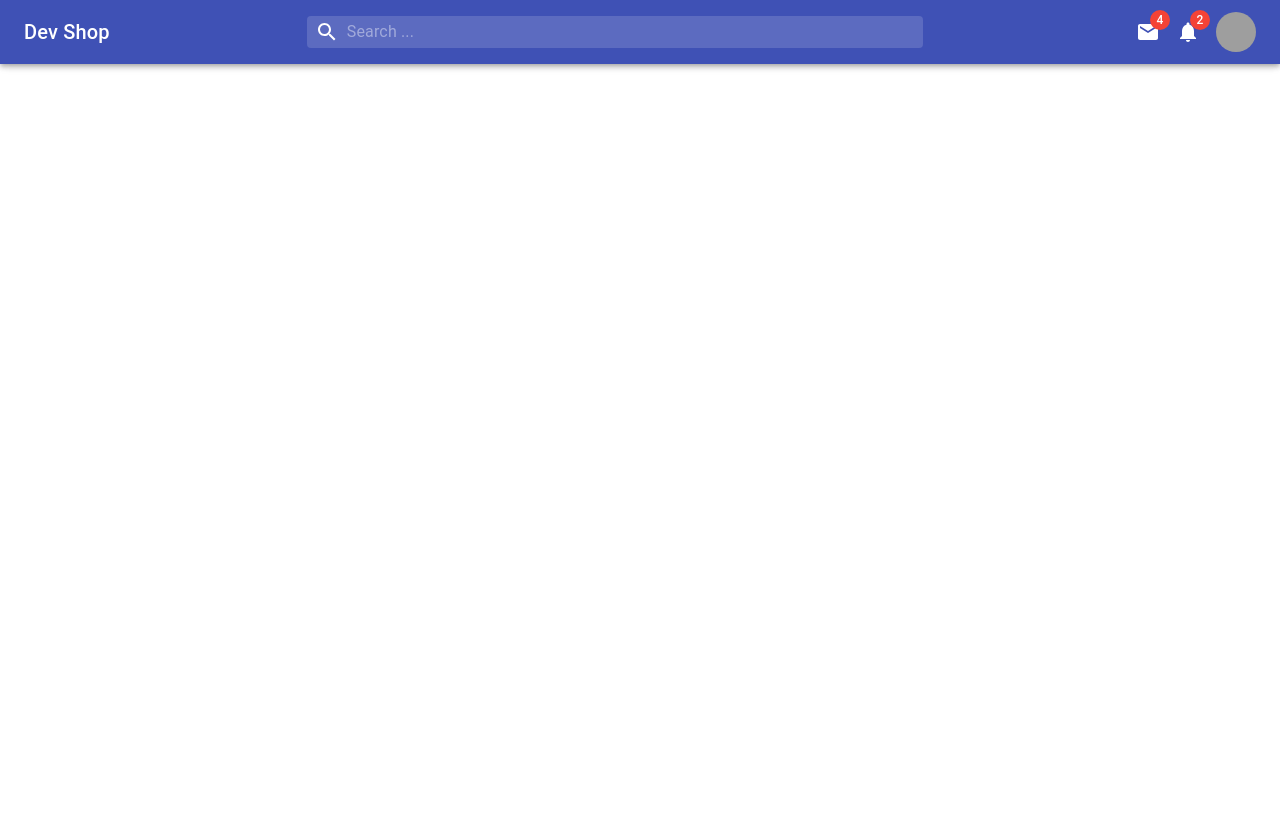
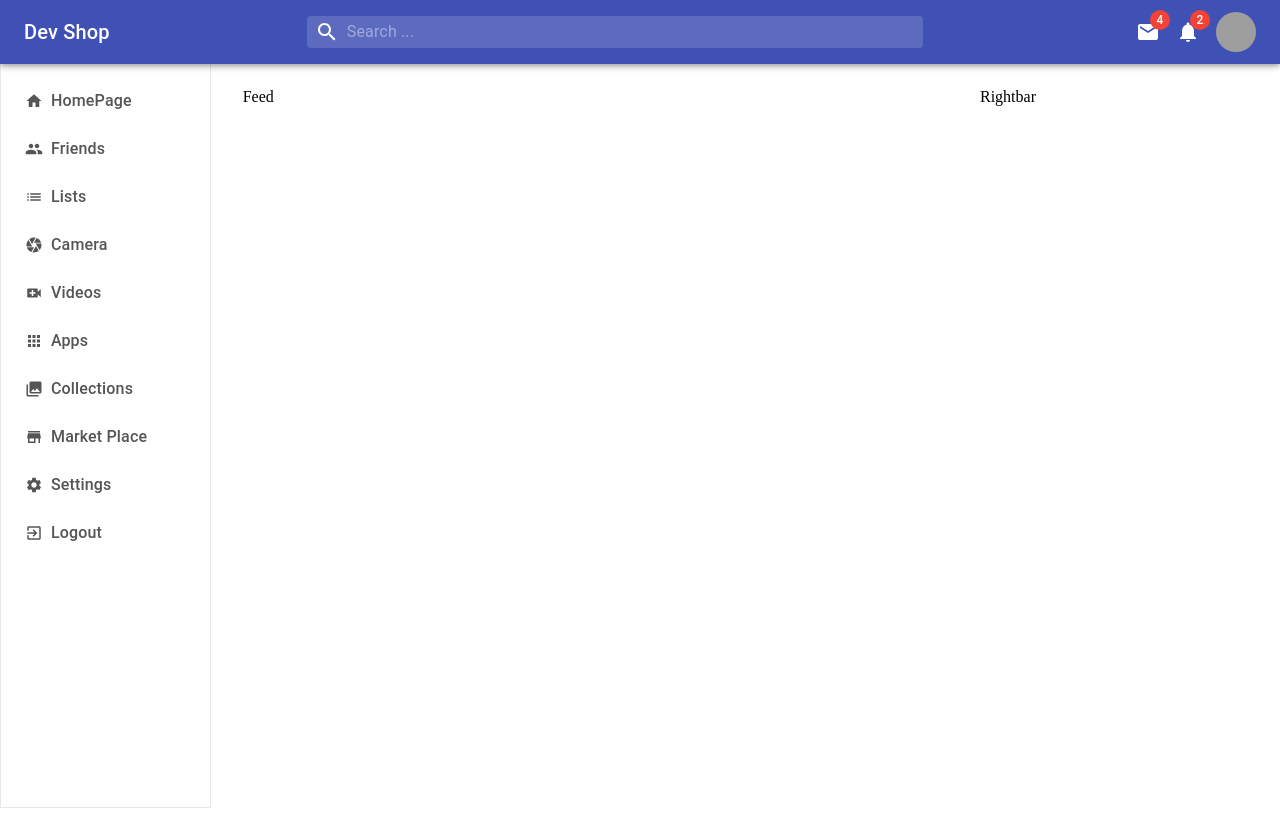
Before and after one commit to sandipswain/Dev_Social, a React (Create React App) app: page / in a window 1280 px wide. Built offline with nearby package versions, Linux system fonts and the light colour scheme; grey boxes are pictures that could not be loaded.

Commit message:
Done with the Leftbar"

```diff
--- a/src/App.jsx
+++ b/src/App.jsx
@@ -1,12 +1,33 @@
-import { makeStyles } from "@material-ui/core";
+import { Grid, makeStyles } from "@material-ui/core";
+import { Leftbar } from "./components/Leftbar";
 import { Navbar } from "./components/Navbar";
+import { Rightbar } from "./components/Rightbar";
+import { Feed } from "./components/Feed";
 
-const useStyles = makeStyles((theme) => ({}));
+const useStyles = makeStyles((theme) => ({
+  right: {
+    [theme.breakpoints.down("sm")]: {
+      display: "none",
+    },
+  },
+}));
 
 function App() {
+  const classes = useStyles();
   return (
     <div className="App">
       <Navbar />
+      <Grid container>
+        <Grid item sm={2} xs={2}>
+          <Leftbar />
+        </Grid>
+        <Grid item sm={7} xs={10}>
+          <Feed />
+        </Grid>
+        <Grid item sm={3} className={classes.right}>
+          <Rightbar />
+        </Grid>
+      </Grid>
     </div>
   );
 }
--- a/src/components/Feed.jsx
+++ b/src/components/Feed.jsx
@@ -1,9 +1,11 @@
-import React from 'react'
-
+import React from "react";
+import { Container, makeStyles } from "@material-ui/core";
+const useStyles = makeStyles((theme) => ({
+  container: {
+    paddingTop: theme.spacing(10),
+  },
+}));
 export const Feed = () => {
-    return (
-        <div>
-
-        </div>
-    )
-}
+  const classes = useStyles();
+  return <Container className={classes.container}>Feed</Container>;
+};
--- a/src/components/Leftbar.jsx
+++ b/src/components/Leftbar.jsx
@@ -1,5 +1,97 @@
 import React from "react";
+import { Container, makeStyles, Typography } from "@material-ui/core";
+import {
+  Apps,
+  Camera,
+  Collections,
+  ExitToApp,
+  Home,
+  List,
+  People,
+  Settings,
+  Store,
+  VideoCall,
+} from "@material-ui/icons";
+const useStyles = makeStyles((theme) => ({
+  container: {
+    paddingTop: theme.spacing(10),
+    backgroundColor: theme.palette.primary.main,
+    marginLeft: theme.spacing(-1),
+    height: "100vh",
+    color: "white",
+    [theme.breakpoints.up("sm")]: {
+      backgroundColor: "white",
+      color: "#555",
+      border: "1px solid #ece7e7",
+    },
+  },
+  icon: {
+    marginRight: theme.spacing(1),
+    [theme.breakpoints.up("sm")]: {
+      fontSize: "18px",
+    },
+  },
+  item: {
+    display: "flex",
+    alignItems: "center",
+    marginBottom: theme.spacing(4),
+    [theme.breakpoints.up("sm")]: {
+      marginBottom: theme.spacing(3),
+      cursor: "pointer",
+    },
+  },
+  text: {
+    fontWeight: 500,
+    [theme.breakpoints.down("sm")]: {
+      display: "none",
+    },
+  },
+}));
 
 export const Leftbar = () => {
-  return <div></div>;
+  const classes = useStyles();
+  return (
+    <Container className={classes.container}>
+      <div className={classes.item}>
+        <Home className={classes.icon} />
+        <Typography className={classes.text}> HomePage</Typography>
+      </div>
+      <div className={classes.item}>
+        <People className={classes.icon} />
+        <Typography className={classes.text}> Friends</Typography>
+      </div>
+      <div className={classes.item}>
+        <List className={classes.icon} />
+        <Typography className={classes.text}> Lists</Typography>
+      </div>
+      <div className={classes.item}>
+        <Camera className={classes.icon} />
+        <Typography className={classes.text}> Camera</Typography>
+      </div>
+      <div className={classes.item}>
+        <VideoCall className={classes.icon} />
+        <Typography className={classes.text}> Videos</Typography>
+      </div>
+      <div className={classes.item}>
+        <Apps className={classes.icon} />
+        <Typography className={classes.text}> Apps</Typography>
+      </div>
+      <div className={classes.item}>
+        <Collections className={classes.icon} />
+        <Typography className={classes.text}> Collections</Typography>
+      </div>
+      <div className={classes.item}>
+        <Store className={classes.icon} />
+        <Typography className={classes.text}> Market Place</Typography>
+      </div>
+      <div className={classes.item}>
+        <Settings className={classes.icon} />
+        <Typography className={classes.text}> Settings</Typography>
+      </div>
+      <div className={classes.item}>
+        <ExitToApp className={classes.icon} />
+        <Typography className={classes.text}> Logout</Typography>
+      </div>
+    </Container>
+  );
 };
--- a/src/components/Navbar.jsx
+++ b/src/components/Navbar.jsx
@@ -80,7 +80,7 @@ export const Navbar = () => {
   const classes = useStyles({ open });
   return (
     <div>
-      <AppBar>
+      <AppBar position="fixed">
         <Toolbar className={classes.toolbar}>
           <Typography variant="h6" className={classes.logoLg}>
             Dev Shop
--- a/src/components/Rightbar.jsx
+++ b/src/components/Rightbar.jsx
@@ -1,5 +1,11 @@
 import React from "react";
-
+import { Container, makeStyles } from "@material-ui/core";
+const useStyles = makeStyles((theme) => ({
+  container: {
+    paddingTop: theme.spacing(10),
+  },
+}));
 export const Rightbar = () => {
-  return <div></div>;
+  const classes = useStyles();
+  return <Container className={classes.container}>Rightbar</Container>;
 };
```
